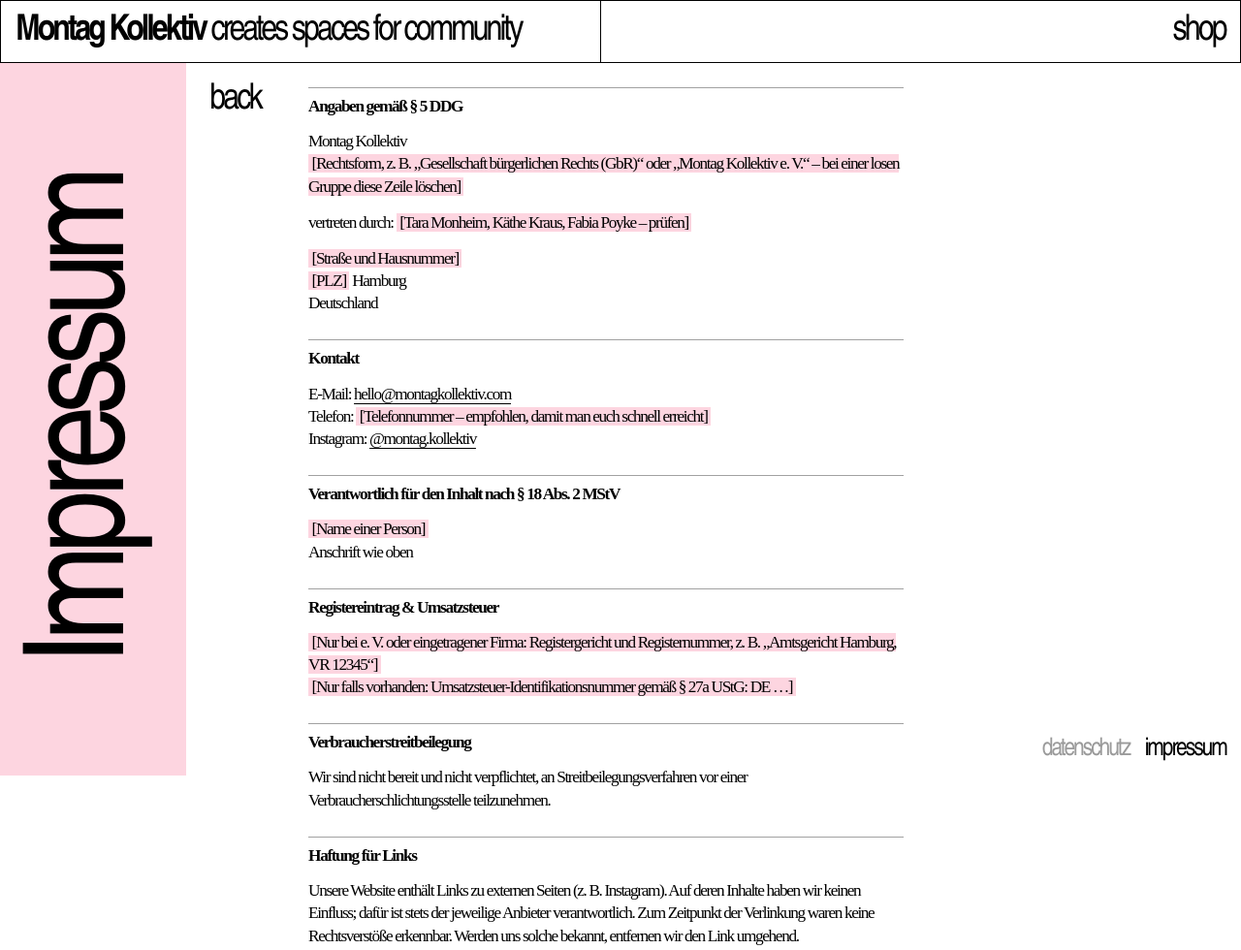
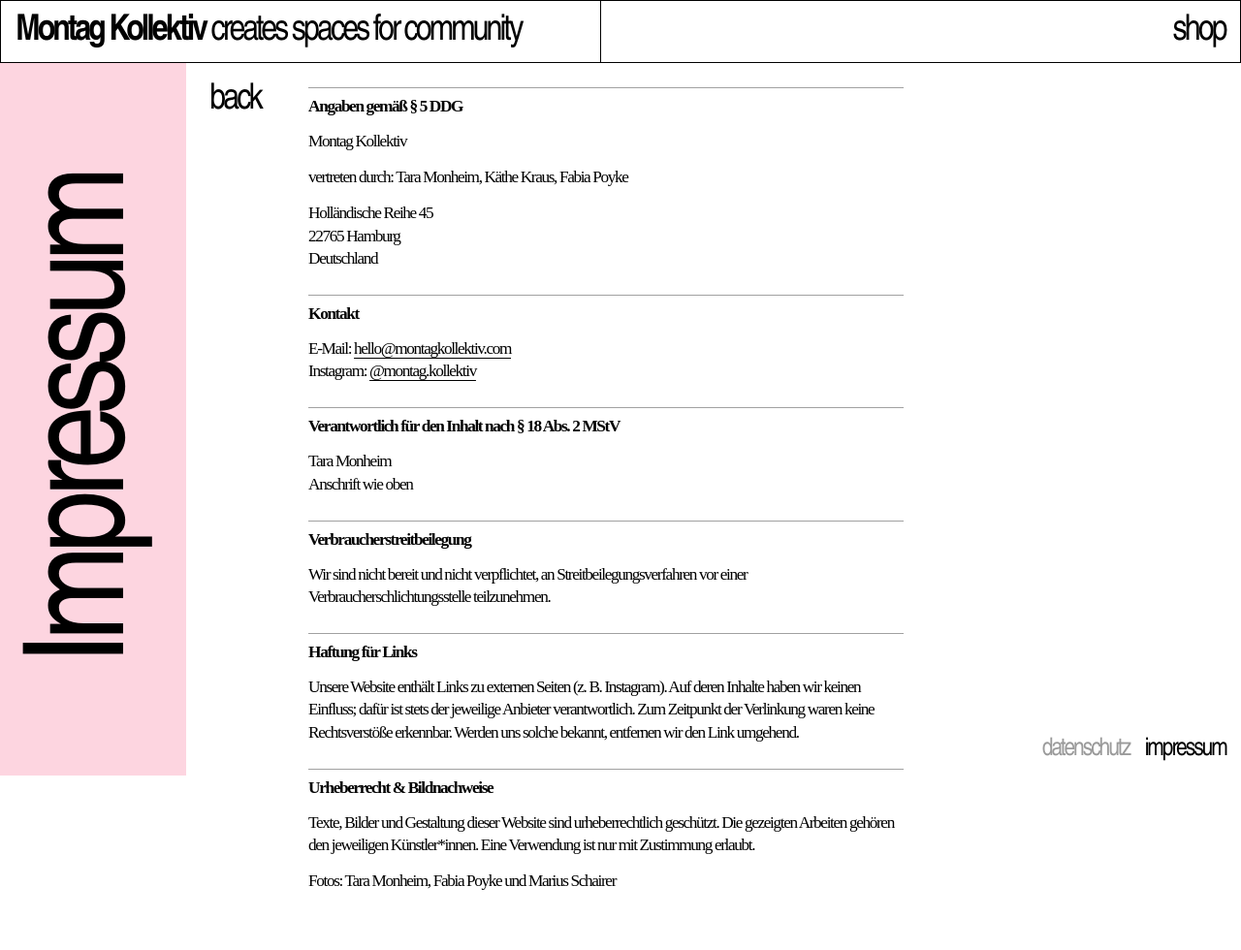
Before and after one commit to taralucieleeee/montagwebsite, a website: page impressum.html in a window 1280 px wide. Shown: the top 980 px of the page at 97% size. Drawn offline with Linux system fonts and the light colour scheme.

Commit message:
Impressum und Datenschutz ausgefüllt
Co-Authored-By: Claude Opus 5.5 <noreply@anthropic.com>

```diff
--- a/impressum.html
+++ b/impressum.html
@@ -9,12 +9,6 @@
   <link rel="preload" href="fonts/archivo-latin-wdth-normal.woff2" as="font" type="font/woff2" crossorigin />
   <link rel="stylesheet" href="css/style.css" />
 </head>
-<!--
-  IMPRESSUM
-  Alles in <mark class="fill">[ … ]</mark> (rosa markiert) muss noch ausgefüllt werden.
-  Danach das <mark …>…</mark> drumherum löschen, sodass nur der Text übrig bleibt.
-  Zeilen, die für euch nicht zutreffen (z. B. Registereintrag), komplett löschen.
--->
 <body class="flex min-h-dvh flex-col bg-white text-brand font-sans antialiased">
 
   <!-- ───────── Kopfzeile (wie Homepage) ───────── -->
@@ -45,15 +39,14 @@
       <section class="info-block">
         <h2 class="info-heading">Angaben gemäß § 5 DDG</h2>
         <p>
-          Montag Kollektiv<br />
-          <mark class="fill">[Rechtsform, z. B. „Gesellschaft bürgerlichen Rechts (GbR)“ oder „Montag Kollektiv e. V.“ – bei einer losen Gruppe diese Zeile löschen]</mark>
+          Montag Kollektiv
         </p>
         <p>
-          vertreten durch: <mark class="fill">[Tara Monheim, Käthe Kraus, Fabia Poyke – prüfen]</mark>
+          vertreten durch: Tara Monheim, Käthe Kraus, Fabia Poyke
         </p>
         <p>
-          <mark class="fill">[Straße und Hausnummer]</mark><br />
-          <mark class="fill">[PLZ]</mark> Hamburg<br />
+          Holländische Reihe 45<br />
+          22765 Hamburg<br />
           Deutschland
         </p>
       </section>
@@ -62,7 +55,6 @@
         <h2 class="info-heading">Kontakt</h2>
         <p>
           E-Mail: <a href="mailto:hello@montagkollektiv.com">hello@montagkollektiv.com</a><br />
-          Telefon: <mark class="fill">[Telefonnummer – empfohlen, damit man euch schnell erreicht]</mark><br />
           Instagram: <a href="https://www.instagram.com/montag.kollektiv/" target="_blank" rel="noopener">@montag.kollektiv</a>
         </p>
       </section>
@@ -70,17 +62,8 @@
       <section class="info-block">
         <h2 class="info-heading">Verantwortlich für den Inhalt nach § 18 Abs. 2 MStV</h2>
         <p>
-          <mark class="fill">[Name einer Person]</mark><br />
+          Tara Monheim<br />
           Anschrift wie oben
-        </p>
-      </section>
-
-      <!-- Nur ausfüllen, wenn zutreffend – sonst den ganzen Abschnitt löschen -->
-      <section class="info-block">
-        <h2 class="info-heading">Registereintrag &amp; Umsatzsteuer</h2>
-        <p>
-          <mark class="fill">[Nur bei e. V. oder eingetragener Firma: Registergericht und Registernummer, z. B. „Amtsgericht Hamburg, VR 12345“]</mark><br />
-          <mark class="fill">[Nur falls vorhanden: Umsatzsteuer-Identifikationsnummer gemäß § 27a UStG: DE …]</mark>
         </p>
       </section>
 
```
Also changed, not shown: datenschutz.html (+2 -8 lines).
